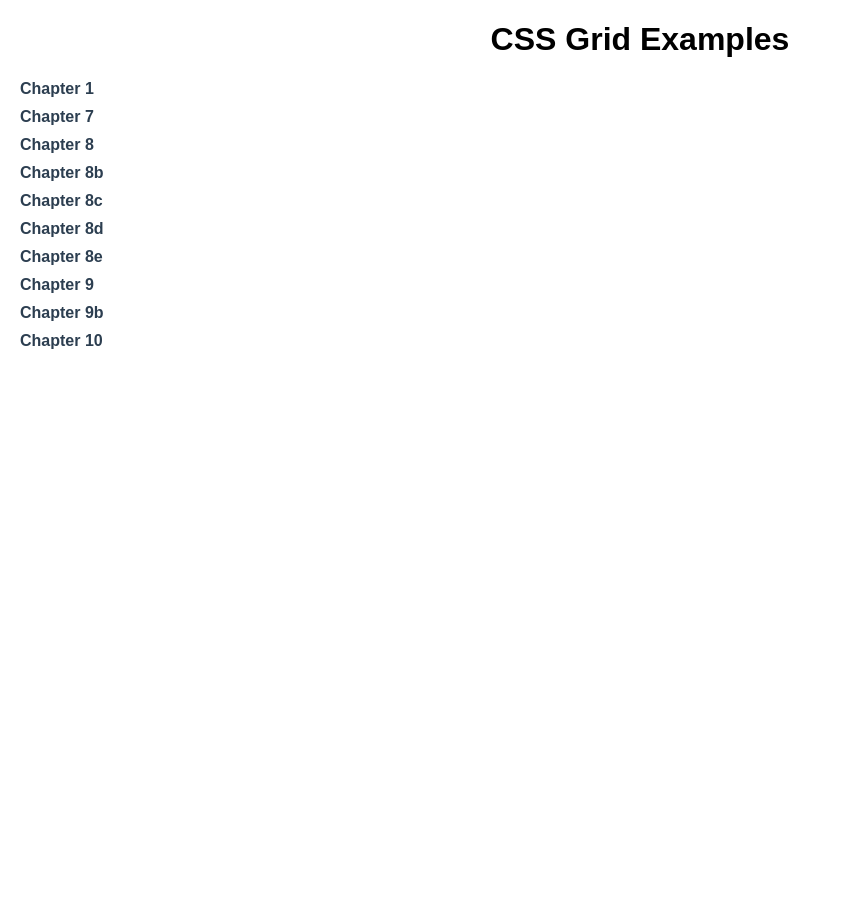
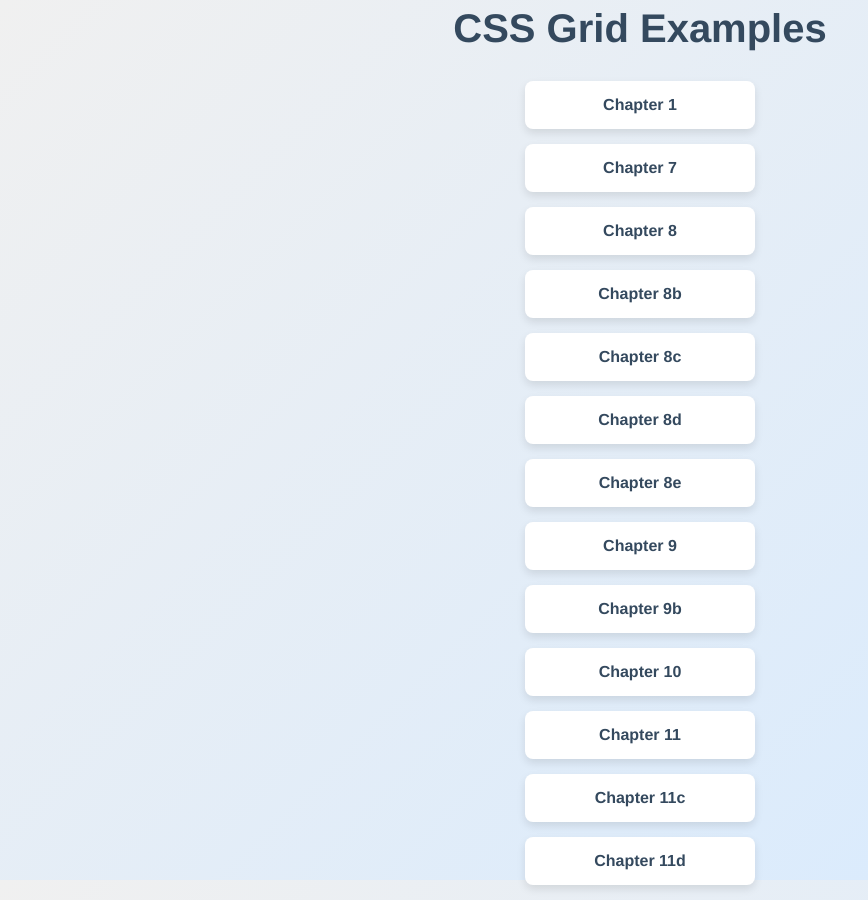
Before and after one commit to dartaryan/css-grid, a website: page index.html in a window 1280 px wide. Shown: the whole page, without its empty margins (0-868 px from the left). Before the commit the page ends 800 px from the top, so only its background shows below. Drawn offline with Linux system fonts and the light colour scheme.

Commit message:
added chapter 11

```diff
--- /dev/null
+++ b/chapter-11/styles.css
@@ -0,0 +1,46 @@
+/* using border-box model -- see https://frontendmasters.github.io/bootcamp/layout#box-model-types for explanation */
+html {
+    box-sizing: border-box;
+}
+
+*, *::before, *::after {
+    box-sizing: inherit;
+}
+
+/* turn off margin/padding, set font and size for the page */
+body {
+    font-family: "Libre Franklin", sans-serif;
+    margin: 0;
+    padding: 0;
+    font-size: 1.5rem;
+}
+
+/* turn off bullets, push the box down the page, set a border plus width and height for demonstration purposes. */
+ul {
+    padding: 0;
+    margin: 5rem auto;
+    list-style-type: none;
+    border: 2px solid #26547c;
+    background-color: #26547c33;
+    width: 900px;
+    height: 500px;
+}
+
+/* set a border and background color to see each LI. Min-width and min-height are not necessarily a good idea in flexbox, but they are needed for the demo to better see the properties work. */
+li {
+    border: 2px solid #ef476f;
+    background-color: #ef476f33;
+    min-width: 100px;
+    height: 100px;
+}
+
+ul {
+    display: flex;
+    flex-flow: row wrap;
+    justify-content: space-between;
+}
+
+.flex2 {
+    border: #327c94 2px dashed;
+    flex-basis: 25%;
+}
--- /dev/null
+++ b/chapter-11c/styles.css
@@ -0,0 +1,96 @@
+.logo {
+    width: 400px;
+}
+
+nav {
+    max-width: 1200px;
+    padding: 2rem;
+    margin: 0 auto;
+
+    ul {
+        list-style-type: none;
+        padding: 0;
+        margin: 0;
+        display: flex;
+        flex-flow: row wrap;
+        gap: 2rem;
+        justify-content: space-between;
+        align-items: flex-end;
+    }
+
+    li {
+        &:not(:first-child) {
+            margin-bottom: 0.9rem;
+        }
+
+        &:first-child {
+            order: 2;
+            margin: 0 auto;
+        }
+
+        &:nth-child(4), &:nth-child(5) {
+            order: 2;
+        }
+
+    }
+}
+
+a {
+    color: #F3952F;
+    text-decoration: none;
+    font-weight: bold;
+}
+
+a:hover {
+    text-decoration: none;
+    color: #7c2323;
+    transition: color 1.3s;
+
+}
+
+
+@media (max-width: 900px) {
+    nav {
+        ul {
+            gap: 1rem;
+            justify-content: center;
+            text-align: center;
+        }
+
+        li {
+            &:first-child {
+                flex-basis: 100%;
+            }
+
+            &:nth-child(2), &:nth-child(3) {
+                order: 2;
+            }
+        }
+    }
+}
+
+
+/* extremely basic formatting */
+html {
+    box-sizing: border-box;
+}
+
+*,
+*:before,
+*:after {
+    box-sizing: inherit;
+}
+
+body {
+    font-family: "Libre Franklin", sans-serif;
+    font-size: 1.1rem;
+    line-height: 1.5;
+    margin: 0;
+    padding: 0;
+    background-color: #111;
+    color: #fff;
+}
+
+img {
+    max-width: 100%;
+}
--- /dev/null
+++ b/chapter-11d/styles.css
@@ -0,0 +1,73 @@
+/* default styling, no changes needed here, even with responsive design */
+
+/* set the layout to border box model */
+html {
+    box-sizing: border-box;
+}
+
+*,
+*::before,
+*::after {
+    box-sizing: inherit;
+}
+
+/* set font family and background gradient */
+body {
+    font-family: "Libre Franklin", sans-serif;
+    line-height: 1.5;
+}
+
+img {
+    max-width: 100%;
+}
+
+img {
+    max-width: 100%;
+}
+
+.button {
+    background-color: #2d697c;
+    padding: 0.5rem;
+    color: white;
+    text-decoration: none;
+    font-size: 0.8rem;
+}
+
+.button:hover {
+    background-color: #327c94;
+}
+
+a {
+    color: #2d697c;
+}
+
+a:hover {
+    text-decoration: none;
+}
+
+
+@media (min-width: 600px) {
+    .photo-cards {
+        display: flex;
+        flex-flow: row wrap;
+        justify-content: space-evenly;
+        column-gap: 2%;
+        row-gap: 4rem;
+    }
+
+    .card {
+        flex-basis: 32%;
+    }
+}
+
+@media (min-width: 850px) {
+    .photo-cards {
+        justify-content: flex-start;
+        flex-flow: row nowrap;
+        align-items: flex-end;
+    }
+
+    .card {
+        flex-basis: 18.4%;
+    }
+}
--- a/index.html
+++ b/index.html
@@ -3,34 +3,14 @@
 <head>
   <meta charset="UTF-8">
   <meta name="viewport" content="width=device-width, initial-scale=1.0">
+
+  <link rel="stylesheet" href="styles.css">
   <title>CSS Grid Examples</title>
-  <style>
-    body {
-      font-family: Arial, sans-serif;
-      margin: 20px;
-    }
-    h1 {
-      text-align: center;
-    }
-    ul {
-      list-style-type: none;
-      padding: 0;
-    }
-    li {
-      margin: 10px 0;
-    }
-    a {
-      text-decoration: none;
-      color: #2c3e50;
-      font-weight: bold;
-    }
-    a:hover {
-      text-decoration: underline;
-      color: #3498db;
-    }
-  </style>
+
 </head>
 <body>
+<div>
+
 <h1>CSS Grid Examples</h1>
 <ul>
   <li><a href="chapter-1/index.html">Chapter 1</a></li>
@@ -43,6 +23,11 @@
   <li><a href="chapter-9/index.html">Chapter 9</a></li>
   <li><a href="chapter-9b/index.html">Chapter 9b</a></li>
   <li><a href="chapter-10/index.html">Chapter 10</a></li>
+  <li><a href="chapter-11/index.html">Chapter 11</a></li>
+  <li><a href="chapter-11c/index.html">Chapter 11c</a></li>
+  <li><a href="chapter-11d/index.html">Chapter 11d</a></li>
 </ul>
+
+</div>
 </body>
 </html>
--- /dev/null
+++ b/styles.css
@@ -0,0 +1,51 @@
+body {
+    font-family: 'Helvetica Neue', Arial, sans-serif;
+    background: linear-gradient(135deg, #f0f0f0, #d6eaff);
+    color: #2c3e50;
+    margin: 0;
+    padding: 40px;
+    display: flex;
+    justify-content: center;
+    align-items: center;
+    height: 100vh;
+}
+
+h1 {
+    text-align: center;
+    margin-bottom: 30px;
+    color: #34495e;
+    font-size: 2.5rem;
+}
+
+ul {
+    list-style-type: none;
+    padding: 0;
+    margin: 0;
+}
+
+li {
+    margin: 15px 0;
+    display: flex;
+    justify-content: center;
+}
+
+a {
+    display: block;
+    width: 200px;
+    padding: 15px;
+    background-color: #fff;
+    border-radius: 8px;
+    text-align: center;
+    text-decoration: none;
+    font-weight: bold;
+    color: #34495e;
+    box-shadow: 0 4px 8px rgba(0, 0, 0, 0.1);
+    transition: all 0.3s ease;
+}
+
+a:hover {
+    background-color: #3498db;
+    color: #fff;
+    transform: translateY(-5px);
+    box-shadow: 0 6px 12px rgba(0, 0, 0, 0.15);
+}
```
Also changed, not shown: chapter-11/index.html (added, +19 -0 lines), chapter-11c/index.html (added, +23 -0 lines), chapter-11d/index.html (added, +47 -0 lines).
